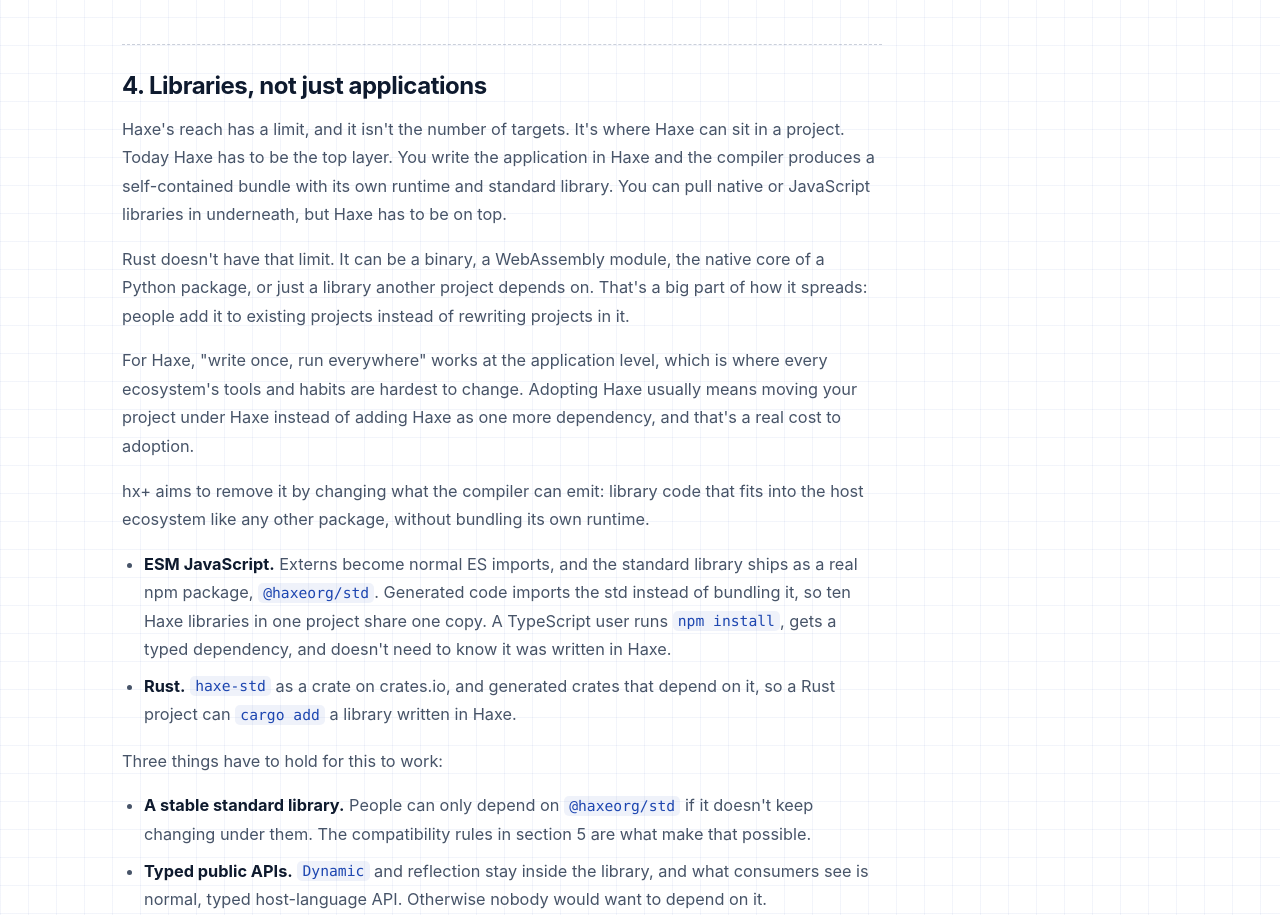
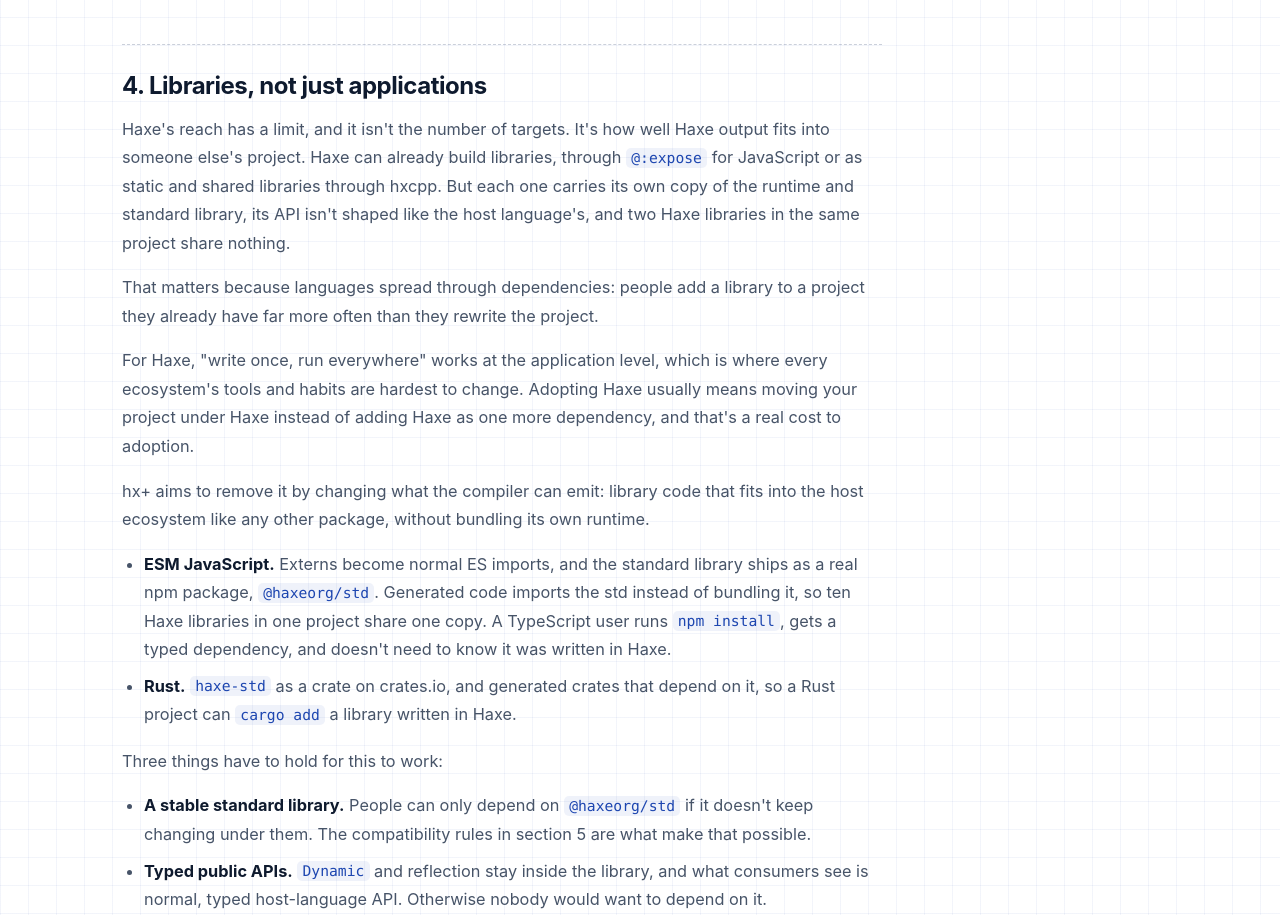
Before and after one commit to DimensionscapeOrg/hxplus-site, a plain HTML site: page whitepaper.html in a window 1280 px wide. Shown: the part 4127-5042 px from the top of the page. Drawn offline with Linux system fonts and the light colour scheme.

Commit message:
Describe the library limitation without the Rust comparison

```diff
--- a/whitepaper.html
+++ b/whitepaper.html
@@ -78,8 +78,8 @@
       <p>C++ goes first for a reason. Once it's behind the interface, a second C++ backend can grow next to the current one instead of replacing it in place. The new backend starts out producing the same code as the current one and then changes on purpose, with the current one as its live reference: Haxe's unit suite, the hxcpp test suites and the Lime and OpenFL samples run under both, and the results are compared.</p>
       <p>It pairs with a runtime of its own, which makes changes possible that need both sides at once. One example is the generator emitting precise GC roots instead of the runtime scanning the stack conservatively. It reports itself as C++, so <code>#if cpp</code> code in Lime, OpenFL and native extensions compiles unchanged, and anything the ecosystem relies on today (<code>Build.xml</code>, CFFI, the <code>hx/*.h</code> headers, the <code>cpp.*</code> externs) only changes behind defines until the ecosystem moves with it.</p>
       <h2 id="4-libraries-not-just-applications">4. Libraries, not just applications</h2>
-      <p>Haxe's reach has a limit, and it isn't the number of targets. It's where Haxe can sit in a project. Today Haxe has to be the top layer. You write the application in Haxe and the compiler produces a self-contained bundle with its own runtime and standard library. You can pull native or JavaScript libraries in underneath, but Haxe has to be on top.</p>
-      <p>Rust doesn't have that limit. It can be a binary, a WebAssembly module, the native core of a Python package, or just a library another project depends on. That's a big part of how it spreads: people add it to existing projects instead of rewriting projects in it.</p>
+      <p>Haxe's reach has a limit, and it isn't the number of targets. It's how well Haxe output fits into someone else's project. Haxe can already build libraries, through <code>@:expose</code> for JavaScript or as static and shared libraries through hxcpp. But each one carries its own copy of the runtime and standard library, its API isn't shaped like the host language's, and two Haxe libraries in the same project share nothing.</p>
+      <p>That matters because languages spread through dependencies: people add a library to a project they already have far more often than they rewrite the project.</p>
       <p>For Haxe, "write once, run everywhere" works at the application level, which is where every ecosystem's tools and habits are hardest to change. Adopting Haxe usually means moving your project under Haxe instead of adding Haxe as one more dependency, and that's a real cost to adoption.</p>
       <p>hx+ aims to remove it by changing what the compiler can emit: library code that fits into the host ecosystem like any other package, without bundling its own runtime.</p>
       <ul><li><strong>ESM JavaScript.</strong> Externs become normal ES imports, and the standard library ships as a real npm package, <code>@haxeorg/std</code>. Generated code imports the std instead of bundling it, so ten Haxe libraries in one project share one copy. A TypeScript user runs <code>npm install</code>, gets a typed dependency, and doesn't need to know it was written in Haxe.</li><li><strong>Rust.</strong> <code>haxe-std</code> as a crate on crates.io, and generated crates that depend on it, so a Rust project can <code>cargo add</code> a library written in Haxe.</li></ul>
```
Also changed, not shown: 1 other file.
